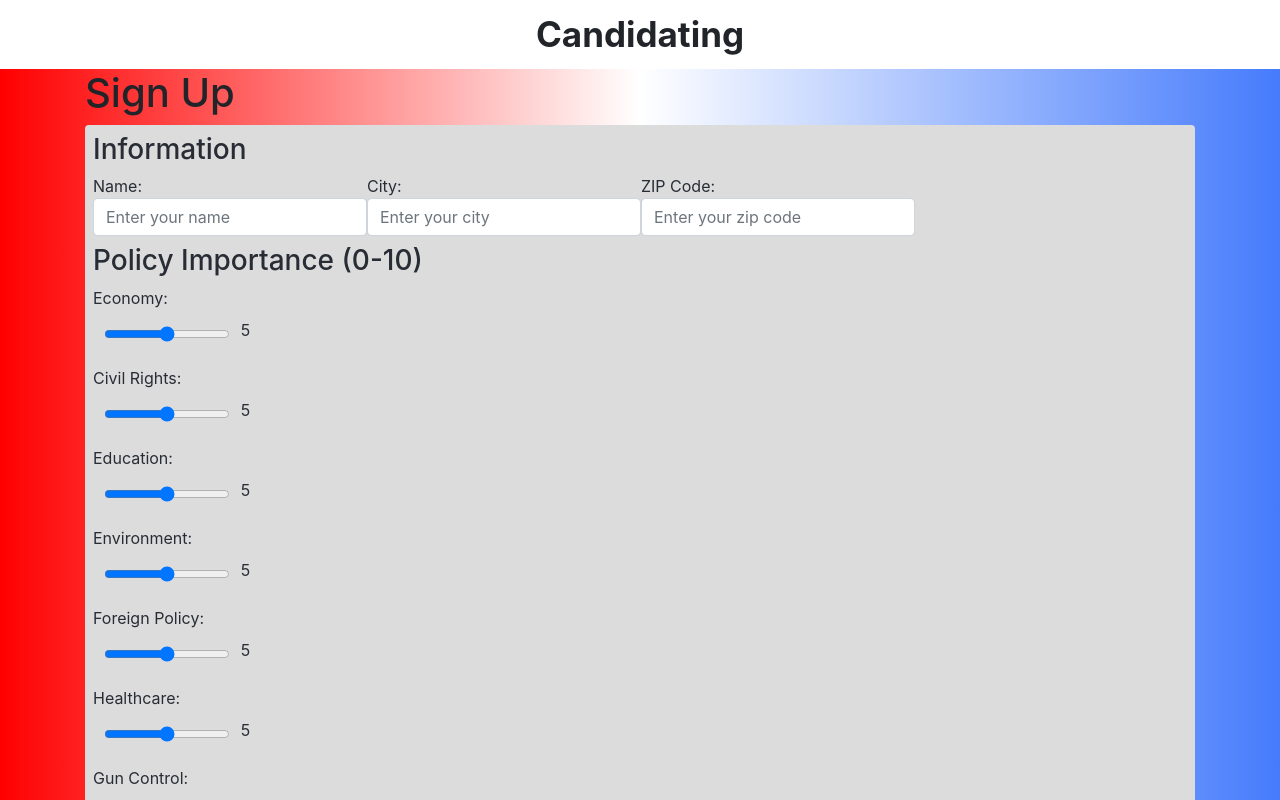
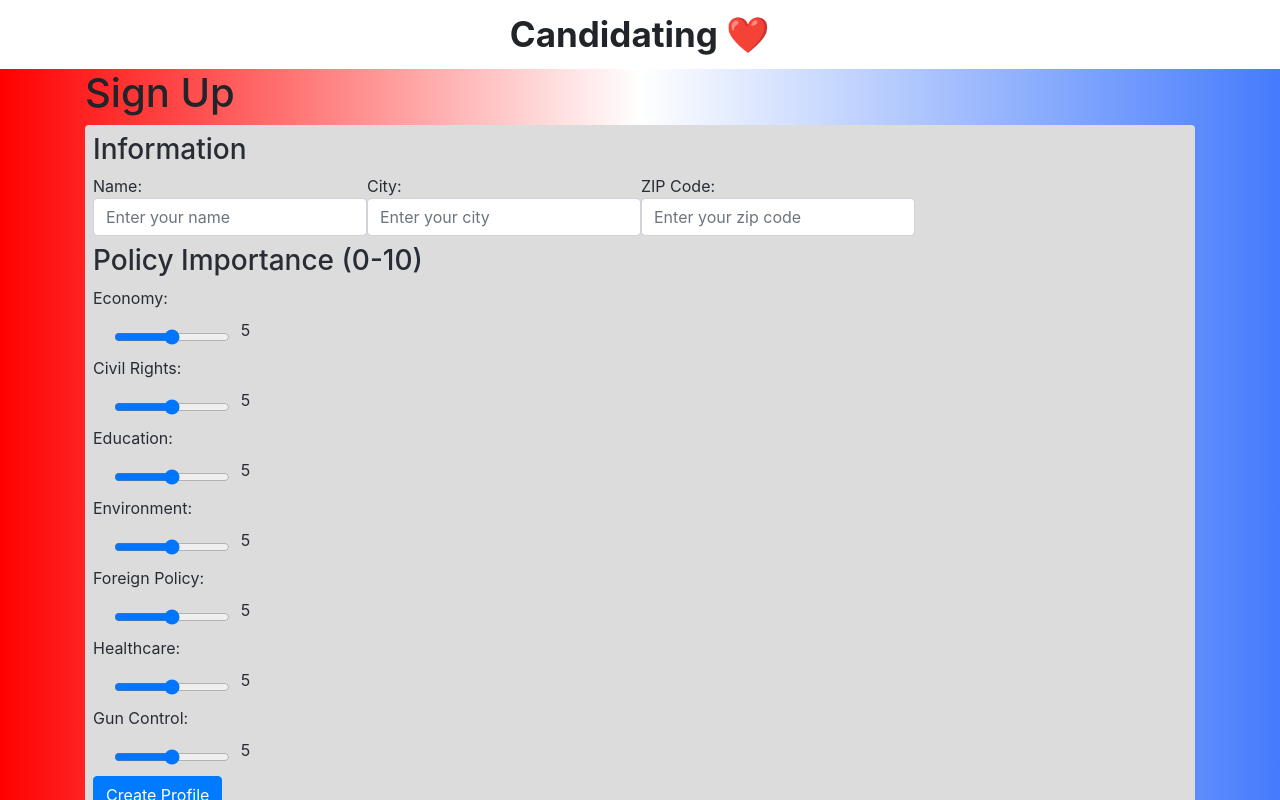
Before and after one commit to apradhan12/candidating, a React (Create React App) app: page /createaccount in a window 1280 px wide. Built offline with nearby package versions, Linux system fonts and the light colour scheme.

Commit message:
fix submit

```diff
--- a/src/App.js
+++ b/src/App.js
@@ -6,13 +6,16 @@ import CreateAccount from './CreateAccount';
 import Deck from './Deck';
 import Matches from './Matches';
 import React from 'react';
-import { StickyContainer, Sticky } from 'react-sticky';
 
 function App() {
 	return (
 		<Router>
 			<div>
-				<nav className="navbar navbar-light"><b>Candidating</b></nav>
+				<nav className="navbar navbar-light">
+					<b>
+						Candidating <span role="img">❤️</span>
+					</b>
+				</nav>
 				<Switch>
 					<Route exact path="/">
 						<div className="App">
--- a/src/CreateAccount.jsx
+++ b/src/CreateAccount.jsx
@@ -1,107 +1,128 @@
+import './CreateAccount.css';
+
 /* eslint-disable max-len */
 /* eslint-disable require-jsdoc */
-import  React, { useState } from 'react';
-import './CreateAccount.css';
-import US_STATES from './us_states';
-import { Route, Link, BrowserRouter as Router, Switch } from 'react-router-dom';
+import React from 'react';
+import { Redirect } from 'react-router-dom';
 
+class CreateAccount extends React.Component {
+	constructor(props) {
+		super(props);
+		this.state = { redirectToNewPage: false, sliderStates: {} };
 
-function App() {
-  const initialValues = {
-    name: '',
-    zipCode: '',
-    city: '',
-    state: '',
-  };
-
-  const regex = {
-    name: /^.+$/,
-    zipCode: /^[0-9]{5}$/,
-    city: /^.+$/,
-  };
-
-  function validate(values) {
-    const errors = {};
-    for (const key of Object.keys(values)) {
-      if (!values[key]) {
-        errors[key] = 'Required';
-      } else if (regex[key] && !regex[key].test(values[key])) {
-        errors[key] = `Invalid ${key}`;
-      }
-    }
-    return errors;
+		this.onSubmit = this.onSubmit.bind(this);
 	}
 
-  function onSubmit(values, {setSubmitting}) {
-    setTimeout(() => {
-      alert(JSON.stringify(values, null, 2));
-      setSubmitting(false);
-    }, 400);
+	onSubmit(event) {
+		event.preventDefault();
+		const data = new FormData(event.target);
+
+		const savedData = {};
+
+		for (const [ key, value ] of data.entries()) {
+			savedData[key] = value;
 		}
 
-  const sliderAttributes = ["Economy",
-                            "Civil Rights",
-                            "Education",
-                            "Environment",
-                            "Foreign Policy",
-                            "Healthcare",
-                            "Gun Control",
-                          ]
+		for (let slider of Object.keys(this.state.sliderStates)) {
+			savedData[slider] = this.state.sliderStates[slider];
+		}
 
-  const [sliderStates, setSliderStates] = useState({})
-  const refs = {}
-  const sliderAttributeHTML = sliderAttributes.map((name) =>  {
-    console.log("hi");
+		localStorage.setItem('userProfile', JSON.stringify(savedData));
+		this.setState({ redirectToNewPage: true });
+	}
+
+	render() {
+		const sliderAttributes = [
+			'Economy',
+			'Civil Rights',
+			'Education',
+			'Environment',
+			'Foreign Policy',
+			'Healthcare',
+			'Gun Control'
+		];
+
+		const refs = {};
+		const sliderAttributeHTML = sliderAttributes.map((name) => {
 			refs[name] = React.createRef();
 			return (
-    <div class="row">
-      <div class="form-group col-lg-2">
-        <label for={name}>{name}:</label>
+				<div className="row" key={name}>
+					<div className="col-lg-2">
+						<label htmlFor={name}>{name}:</label>
 						<div className="App-slider">
-          <input className="App-slider"
-            type="range" class="form-control-range" id={name} min="0" max="10" value={sliderStates[name]}
+							<input
+								className="App-slider form-control"
+								type="range"
+								id={name}
+								min="0"
+								max="10"
+								value={this.state.sliderStates[name]}
 								onChange={(event) => {
-              console.log("slider states:", event.target.value);
-              const newSliderStates = sliderStates;
+									const newSliderStates = this.state.sliderStates;
 									newSliderStates[name] = event.target.value;
-              setSliderStates(newSliderStates);
-              refs[name].current.innerHTML = sliderStates[name];
+									this.setState({ sliderStates: newSliderStates });
+									refs[name].current.innerHTML = this.state.sliderStates[name];
 								}}
 							/>
-          <label className="App-slider" ref={refs[name]}>5</label>
+							<label className="App-slider" ref={refs[name]}>
+								5
+							</label>
 						</div>
 					</div>
 				</div>
-  ) } )
+			);
+		});
 
+		if (this.state.redirectToNewPage) {
+			return <Redirect to="/matching" />;
+		}
 
 		return (
-    <div class="container">
+			<div className="container">
 				<header>
 					<h1>Sign Up</h1>
-        <form class="App-body p-2 rounded">
+					<form className="App-body p-2 rounded" onSubmit={this.onSubmit}>
 						<h3>Information</h3>
 						<label htmlFor="name">
 							Name:
-            <input type="text" name="Name" id="name" placeholder="Enter your name" class="form-control" />
+							<input
+								type="text"
+								name="name"
+								id="name"
+								placeholder="Enter your name"
+								className="form-control"
+							/>
 						</label>
 						<label htmlFor="city">
 							City:
-            <input type="text" name="City" id="city" placeholder="Enter your city" class="form-control"/>
+							<input
+								type="text"
+								name="city"
+								id="city"
+								placeholder="Enter your city"
+								className="form-control"
+							/>
 						</label>
 						<label htmlFor="zipCode">
 							ZIP Code:
-            <input type="text" name="Zip Code" id="zipCode" placeholder="Enter your zip code" class="form-control" />
+							<input
+								type="text"
+								name="zipCode"
+								id="zipCode"
+								placeholder="Enter your zip code"
+								className="form-control"
+							/>
 						</label>
 						<h3>Policy Importance (0-10)</h3>
 						{sliderAttributeHTML}
-          <Link to="/matching">
+						{/* <Link to="/matching"> */}
 						<button className="btn btn-primary">Create Profile</button>
-          </Link>
+						{/* </Link> */}
 					</form>
 				</header>
 			</div>
 		);
 	}
+}
 
-export default App;
+export default CreateAccount;
--- a/src/index.js
+++ b/src/index.js
@@ -5,7 +5,6 @@ import * as serviceWorker from './serviceWorker';
 import App from './App';
 import React from 'react';
 import ReactDOM from 'react-dom';
-import Card from './Card';
 
 ReactDOM.render(<App />, document.getElementById('root'));
 
```
Also changed, not shown: src/Card.js (+12 -25 lines). Lines whose indentation alone changed are shown as unchanged.
